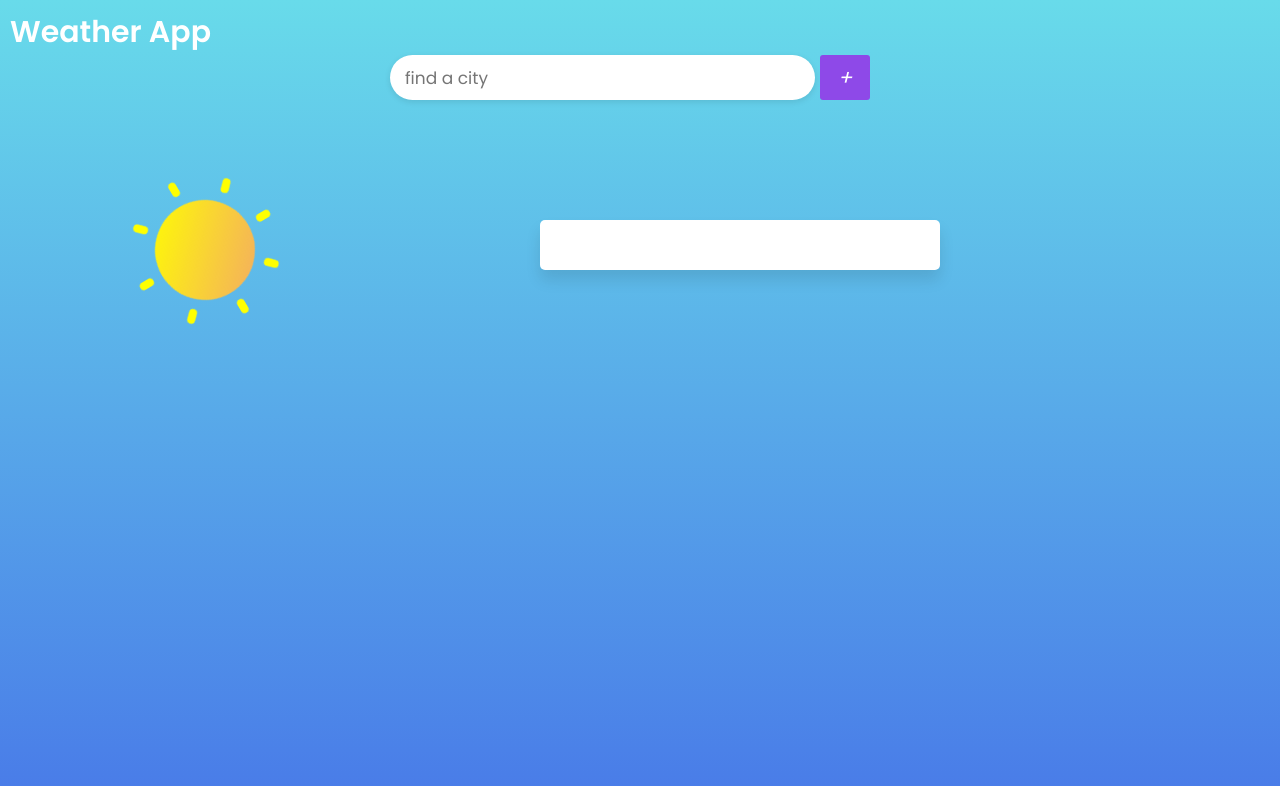
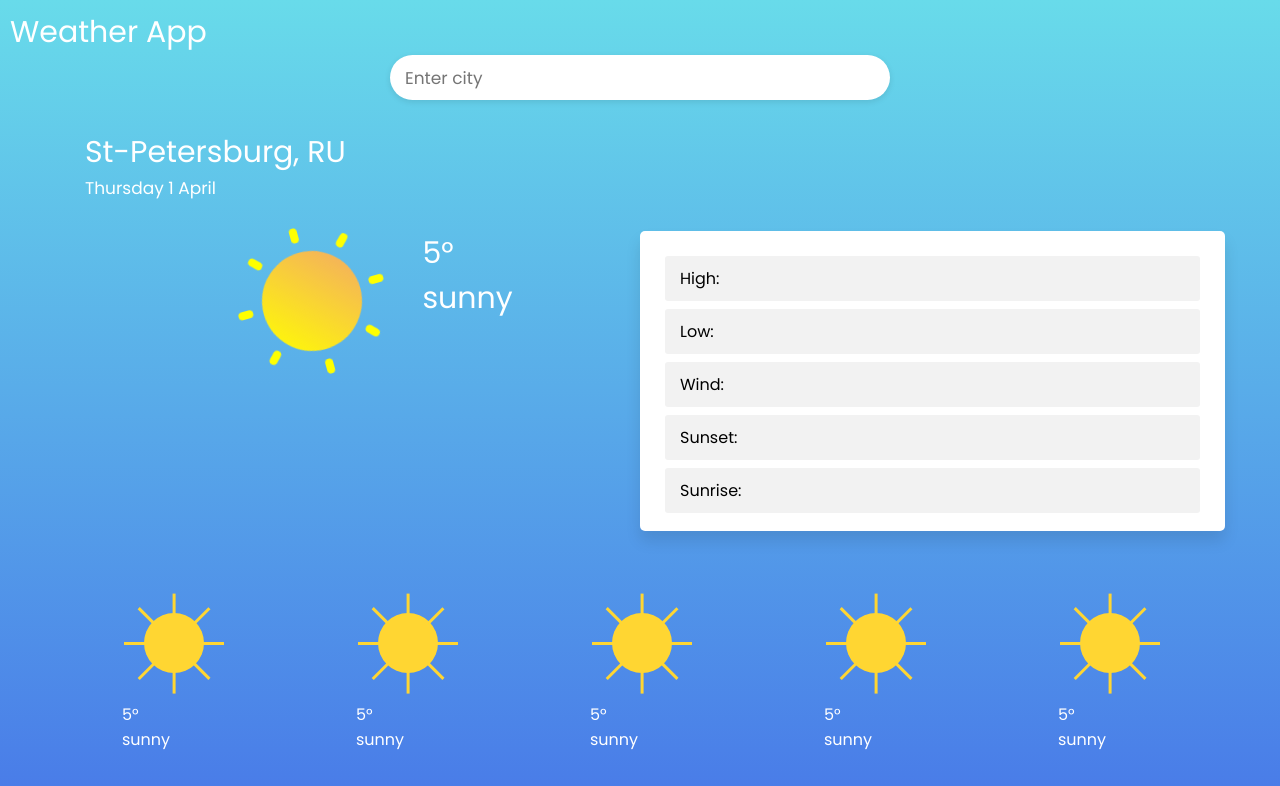
Before and after one commit to FedorLivshits/Weather-App-React, a React (Create React App) app: page / in a window 1280 px wide. Shown: the top 786 px of the page. Built offline with nearby package versions, Linux system fonts and the light colour scheme.

Commit message:
jsx and css

```diff
--- a/src/App.css
+++ b/src/App.css
@@ -18,7 +18,7 @@ body{
 }
 header{
     font-size: 30px;
-    font-weight: 600;
+    font-weight: 400;
     color: white;
 }
 .container {
@@ -30,12 +30,22 @@ header{
     display: flex;
     justify-content: space-around;
 }
+.weather__image{
+    display: flex;
+    justify-content: center;
+    color: white;
+    font-size: 30px;
+   width: 50%;
+
+}
+.weather__image-info{
+
+    margin-left: 40px;
+}
 
 .weather__info{
     background: #fff;
-    max-width: 400px;
-    width: 100%;
-    margin: 120px auto;
+    width: 50%;
     padding: 25px;
     border-radius: 5px;
     box-shadow: 0px 10px 15px rgba(0,0,0,0.1);
@@ -49,7 +59,7 @@ header{
 }
 
 .inputField input{
-    width: 85%;
+    width: 100%;
     height: 100%;
     outline: none;
     border-radius: 30px;
@@ -63,21 +73,31 @@ header{
 .inputField input:focus{
     box-shadow: 0px 10px 15px rgba(0,0,0,0.1);
 }
-.inputField button{
-    width: 50px;
-    height: 100%;
-    border: none;
-    color: #fff;
-    margin-left: 5px;
-    font-size: 21px;
-    outline: none;
-    background: #8E49E8;
-    cursor: pointer;
-    border-radius: 3px;
+.city__and__date{
+    margin-top: 30px;
+    margin-bottom: 30px;
+    color: white;
+    font-size: 30px;
+    margin-left: 30px;
+}
+.date{
+    font-size: 17px;
+}
+/*.inputField button{*/
+/*    width: 50px;*/
+/*    height: 100%;*/
+/*    border: none;*/
+/*    color: #fff;*/
+/*    margin-left: 5px;*/
+/*    font-size: 21px;*/
+/*    outline: none;*/
+/*    background: #8E49E8;*/
+/*    cursor: pointer;*/
+/*    border-radius: 3px;*/
 
-    pointer-events: none;
-    transition: all 0.3s ease;
-}
+/*    pointer-events: none;*/
+/*    transition: all 0.3s ease;*/
+/*}*/
 /*.inputField button:hover,*/
 /*.footer button:hover{*/
 /*    background: #721ce3;*/
@@ -86,22 +106,21 @@ header{
 /*    opacity: 1;*/
 /*    pointer-events: auto;*/
 /*}*/
-/*.weather__info .todoList{*/
-/*    max-height: 250px;*/
-/*    overflow-y: auto;*/
-/*}*/
-/*.todoList li{*/
-/*    position: relative;*/
-/*    list-style: none;*/
-/*    height: 45px;*/
-/*    line-height: 45px;*/
-/*    margin-bottom: 8px;*/
-/*    background: #f2f2f2;*/
-/*    border-radius: 3px;*/
-/*    padding: 0 15px;*/
-/*    cursor: default;*/
-/*    overflow: hidden;*/
-/*}*/
+.weather__info .todoList{
+    max-height: 250px;
+}
+.todoList li{
+    position: relative;
+    list-style: none;
+    height: 45px;
+    line-height: 45px;
+    margin-bottom: 8px;
+    background: #f2f2f2;
+    border-radius: 3px;
+    padding: 0 15px;
+    cursor: default;
+    overflow: hidden;
+}
 /*.todoList li .icon{*/
 /*    position: absolute;*/
 /*    right: -45px;*/
@@ -143,8 +162,69 @@ header{
 /*    opacity: 1;*/
 /*    pointer-events: auto;*/
 /*}*/
+.weather___for-five-days{
+    display: flex;
+    justify-content: space-around;
+    margin-top: 60px;
+    color: white;
+}
+.weatherIcon {
+    display: inline-block;
+    font-family: Helvetica, sans-serif;
+    /* Redefine this font size if resizing height & width */
+    font-size: 1em;
+    height: 100px;
+    line-height: 1em;
+    margin: 2%;
+    position: relative;
+    width: 100px;
+}
+.weatherIcon:before, .weatherIcon:after {
+    content: "";
+    height: inherit;
+    left: 0;
+    top: 0;
+    width: inherit;
+}
+.weatherIcon > div:before, .weatherIcon > div:after,
+.weatherIcon .inner:before, .weatherIcon .inner:after {
+    content: "";
+    letter-spacing: 0;
+    position: absolute;
+}
+.clear, .sunny, .mostlysunny, .partlycloudy, .mostlycloudy, .partlysunny, .cloudy, .fog, .hazy, .chancerain, .rain, .chancetstorms, .tstorms, .chancesleet, .sleet, .chanceflurries, .flurries, .chancesnow, .snow, .inner {
+    height: inherit;
+    width: inherit;
+}
 
-
+/*** Clear/Sunny ***/
+.clear, .sunny {
+    margin-top: 48.5%;
+}
+.clear, .clear:before, .clear > .inner:before, .clear > .inner:after, .sunny, .sunny:before, .sunny > .inner:before, .sunny > .inner:after {
+    background: #FFD632;
+    left: 0;
+    top: 48.5%;
+    width: 100%;
+    height: 0.2em;
+}
+.clear:before, .sunny:before {
+    transform: rotate(45deg);
+}
+.clear > .inner:before, .sunny > .inner:before {
+    transform: rotate(90deg);
+}
+.clear > .inner:after, .sunny > .inner:after {
+    transform: rotate(135deg);
+}
+.clear:after, .sunny:after {
+    background: #FFD632;
+    border-radius: 50%;
+    height: 60%;
+    left: 20%;
+    top: 20%;
+    width: 60%;
+}
 /*____________________________________________________________________________________________*/
 .weather-sun,.weather-cloud,.weather-snow,.weather-cloudAndSun,.weather-rain{
     width: 200px;
@@ -165,8 +245,8 @@ header{
     transform: rotate(0deg);
     animation: xuanzhuang 12s infinite linear;
     position: absolute;
-    left: 50%;
-    top: 50%;
+    left: 40%;
+    top: 10%;
 }
 
 .rays{
--- a/src/Components/WeatherApp.jsx
+++ b/src/Components/WeatherApp.jsx
@@ -6,13 +6,16 @@ function WeatherApp() {
         <>
             <header>Weather App</header>
             <div className="container">
-
                 <div className="inputField">
-                    <input type="text" placeholder="find a city"/>
-                    <button><i className="fas fa-plus">+</i></button>
+                    <input type="text" placeholder="Enter city"/>
+                </div>
+                <div className="city__and__date">
+                    <div className="city-name">St-Petersburg, RU</div>
+                    <div className="date">Thursday 1 April</div>
                 </div>
 
             <div className="weather__content">
+                <div className="weather__image">
                     <div className="weather-sun">
                         <div className="sun">
                             <div className="rays"></div>
@@ -21,6 +24,13 @@ function WeatherApp() {
                             <div className="rays"></div>
                         </div>
                     </div>
+                    <div className="weather__image-info">
+                        <div className="weather__temp">5°</div>
+                        <div className="weather__sky">sunny</div>
+                    </div>
+
+                </div>
+
                 {/*<div className="weather-cloud">*/}
                 {/*    <div className="cloud"></div>*/}
                 {/*    <div className="cloud"></div>*/}
@@ -50,11 +60,59 @@ function WeatherApp() {
             <div className="weather__info">
 
                 <ul className="todoList">
-
+                    <li>High:</li>
+                    <li>Low:</li>
+                    <li>Wind:</li>
+                    <li>Sunset:</li>
+                    <li>Sunrise:</li>
                 </ul>
-                <div className="footer">
-
             </div>
+            </div>
+                <div className="weather___for-five-days">
+                    <div className="weather__day">
+                        <div className="weatherIcon">
+                            <div className="sunny">
+                                <div className="inner"></div>
+                            </div>
+                        </div>
+                        <div className="day-temp">5°</div>
+                        <div className="day-sky">sunny</div>
+                    </div>
+                    <div className="weather__day">
+                        <div className="weatherIcon">
+                            <div className="sunny">
+                                <div className="inner"></div>
+                            </div>
+                        </div>
+                        <div className="day-temp">5°</div>
+                        <div className="day-sky">sunny</div>
+                    </div>
+                    <div className="weather__day">
+                        <div className="weatherIcon">
+                            <div className="sunny">
+                                <div className="inner"></div>
+                            </div>
+                        </div>
+                        <div className="day-temp">5°</div>
+                        <div className="day-sky">sunny</div>
+                    </div>
+                    <div className="weather__day">
+                        <div className="weatherIcon">
+                            <div className="sunny">
+                                <div className="inner"></div>
+                            </div>
+                        </div>
+                        <div className="day-temp">5°</div>
+                        <div className="day-sky">sunny</div>
+                    </div>
+                    <div className="weather__day">
+                        <div className="weatherIcon">
+                            <div className="sunny">
+                                <div className="inner"></div>
+                            </div>
+                        </div>
+                        <div className="day-temp">5°</div>
+                        <div className="day-sky">sunny</div>
                     </div>
                 </div>
             </div>
```
Also changed, not shown: src/assets/searh-icon.svg (added). Lines whose indentation alone changed are shown as unchanged.
